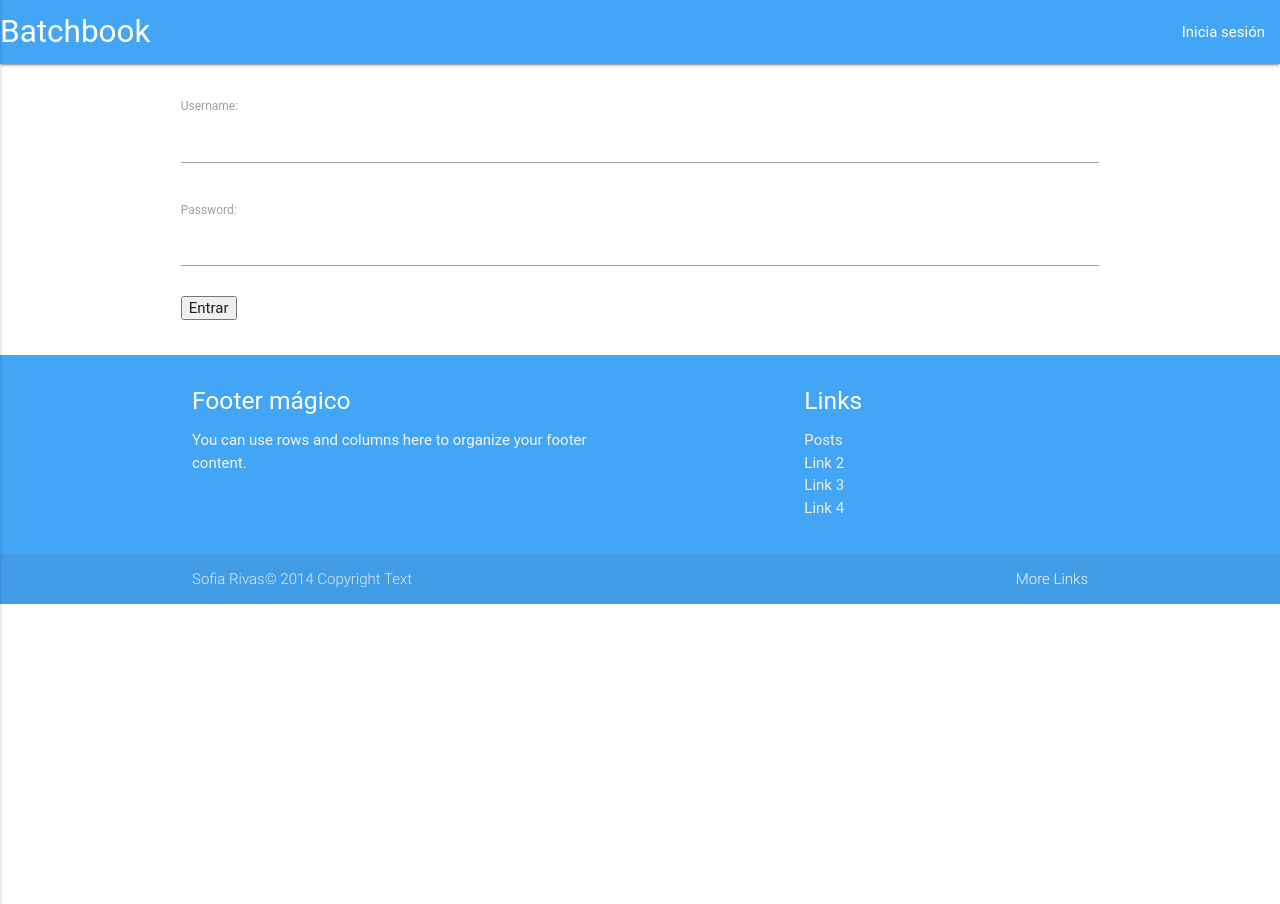
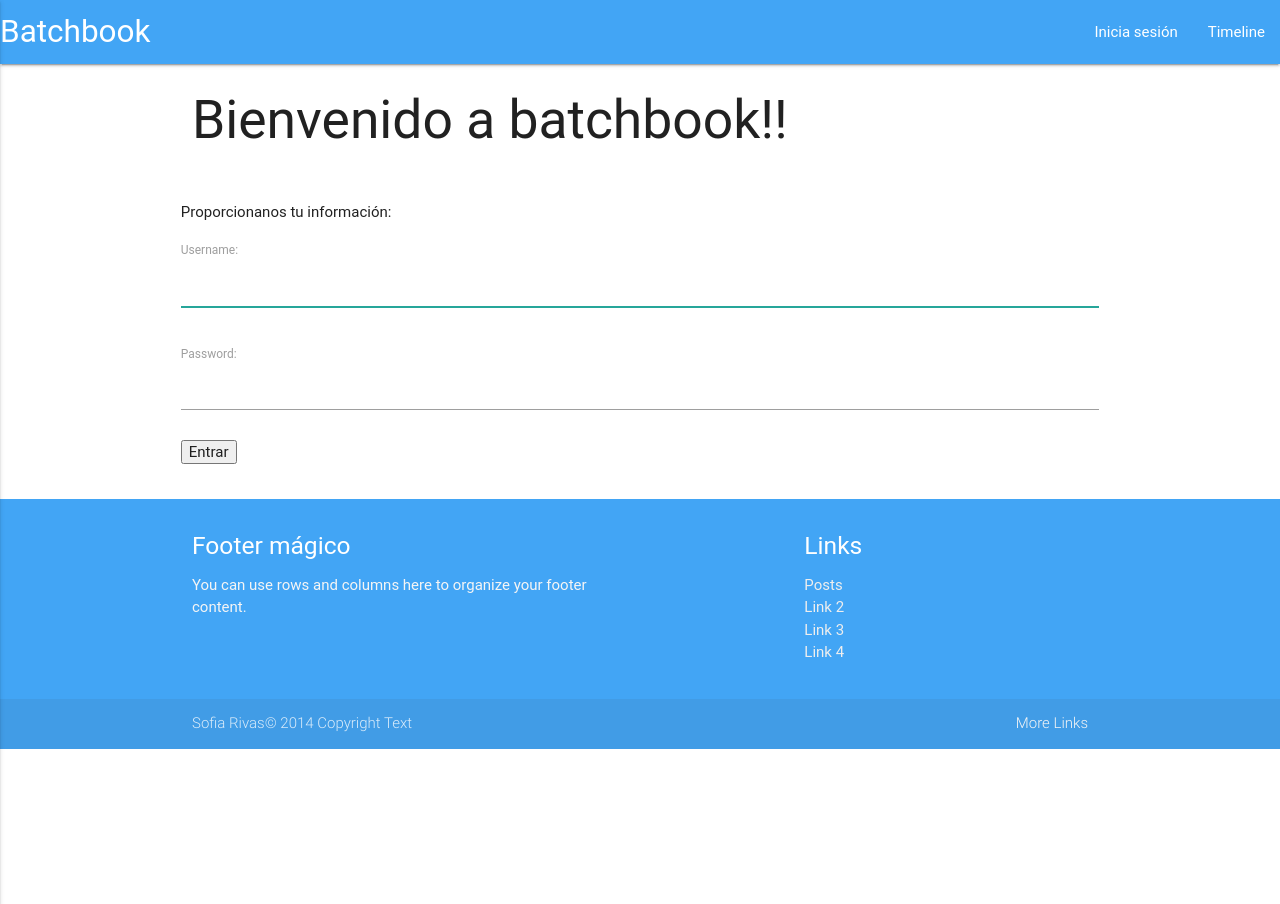
Before and after one commit to defcon1983/Django_social, a Django app: page /cuentas/login/ in a window 1280 px wide. Shown: the top 904 px of the page. Run offline with Django 3.2, Linux system fonts and the light colour scheme; some libraries are stand-ins or nearby versions; some web fonts are replaced.

Commit message:
Login y logut implementados con Django authentication system

```diff
--- a/cuentas/urls.py
+++ b/cuentas/urls.py
@@ -1,16 +1,16 @@
 from django.conf.urls import url
-
 from . import views
-
+from django.contrib.auth import views as auth_views
 
 urlpatterns=[
 
-    url(r'^login/$',
-    	views.LoginView.as_view(),
-    	name='login'
-    	),
+	url(r'^login/$',
+		auth_views.login,
+		name="login"),
 
-
+	url(r'^logut/$',
+		auth_views.logout,
+		name="logout"),
 
     url(r'^registro/$',
     	views.RegistroView.as_view(),
--- a/cuentas/views.py
+++ b/cuentas/views.py
@@ -1,9 +1,8 @@
 from django.shortcuts import render, redirect
 from django.views.generic import View
-
 from .forms import LoginForm
-# from django.http import HttpResponse
-from django.contrib.auth import authenticate, login
+from django.http import HttpResponse
+from django.contrib.auth import authenticate, login, logout
 
 
 
@@ -24,9 +23,21 @@
 			cd=form.cleaned_data
 			user=authenticate(username=cd['username'],
 			password=cd['password'])
-		if user is not None:
-			login(request, user)
-			return redirect('post:todos')
+			if user is not None:
+				login(request, user)
+				return redirect('post:todos')
+			else:
+				return HttpResponse("Login fallo")
+		else:
+			template_name="ceuntas/login.html"
+			context={
+			'form': form
+			}
+			return render(request,template_name_context)
+
+	def logout_view(self, request):
+		logout(request),
+		return redirect('post: todos')
 
 class RegistroView(View):
 	def get(self, request):
--- a/redsocial/urls.py
+++ b/redsocial/urls.py
@@ -3,6 +3,7 @@
 
 
 urlpatterns = [
+
     url(r'^admin/', admin.site.urls),
 
     url(r'^cuentas/',
--- a/template/base.html
+++ b/template/base.html
@@ -22,28 +22,33 @@
 
   <nav>
     <div class="nav-wrapper blue lighten-1">
-      <a href="#!" class="brand-logo">Batchbook</a>
-      <a href="#" data-activates="mobile-demo" class="button-collapse"><i class="material-icons">menu</i></a>
+      <a href="{%url 'post:todos'%}" class="brand-logo">Batchbook</a>
+      <a href="{%url 'post:todos'%}" data-activates="mobile-demo" class="button-collapse"><i class="material-icons">menu</i></a>
       <ul class="right hide-on-med-and-down">
         <li>
           {%if request.user.is_authenticated%}
           Hola {{request.user.username}}
-          {%else%}
-          <a href="{%url 'cuentas:login'%}"> Inicia sesión
-          </a>
+        <li><a href="{%url 'cuentas:logout'%}">Cerrar Sesión</a></li>
+        {%else%}
+        <a href="{%url 'cuentas:login'%}"> Inicia sesión </a>
           {%endif%}
         </li>
-        {# <li><a href="{%url 'cuentas:login'%}}>Login</a></li> #}
-        {# <li><a href="/registro">Registr</a></li> #}
-        {# <li><a href="/todos">Timeline</a></li> #}
+        <li><a href="{%url 'post:todos'%}">Timeline</a></li>
         {# <li><a href="mobile.html">Mobile</a></li> #}
       </ul>
+
       <ul class="side-nav" id="mobile-demo">
-        {# <li><a href="/login">Login</a></li> #}
-        {# <li><a href="/registro">Registro</a></li> #}
-        {# <li><a href="/todos">Timeline</a></li> #}
-        {# <li><a href="mobile.html">Mobile</a></li> #}
+        <li>
+          {%if request.user.is_authenticated%}
+          Hola {{request.user.username}}
+          {%else%}
+            <a href="{%url 'cuentas:login'%}"> Inicia sesión </a>
+          {%endif%}
+        </li>
+        <li><a href="{%url 'cuentas:registro'%}">Regístrate</a></li>
+        <li><a href="{%url 'post:todos'%}">Timeline</a></li>
       </ul>
+
     </div>
   </nav>
 
--- /dev/null
+++ b/template/registration/login.html
@@ -0,0 +1,19 @@
+{% extends "base.html" %}
+
+{% block content %}
+<h2>Bienvenido a batchbook!! </h2>
+<section class="section">
+		<article class="article">
+			<div class="row">
+				<form action="." method="post">
+				{%csrf_token%}
+				<p>Proporcionanos tu información:</p>
+				{{form.as_p}}
+					<input type="submit" value="Entrar">
+				</form>
+			</div>
+		</article>
+
+</section>
+
+{% endblock content%}
```
Also changed, not shown: redsocial/settings.py (+6 -1 lines), template/registration/logged_out.html (added, +8 -0 lines), db.sqlite3, 2 other files.
